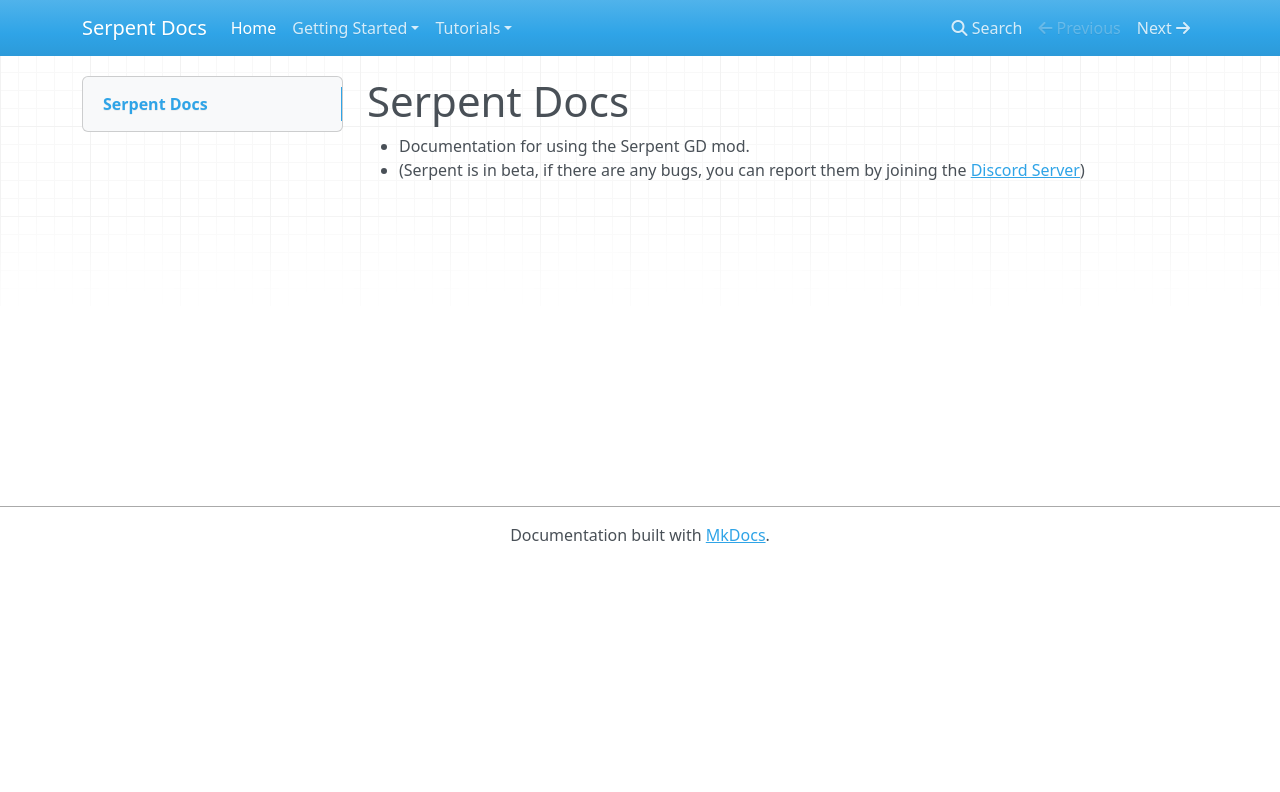
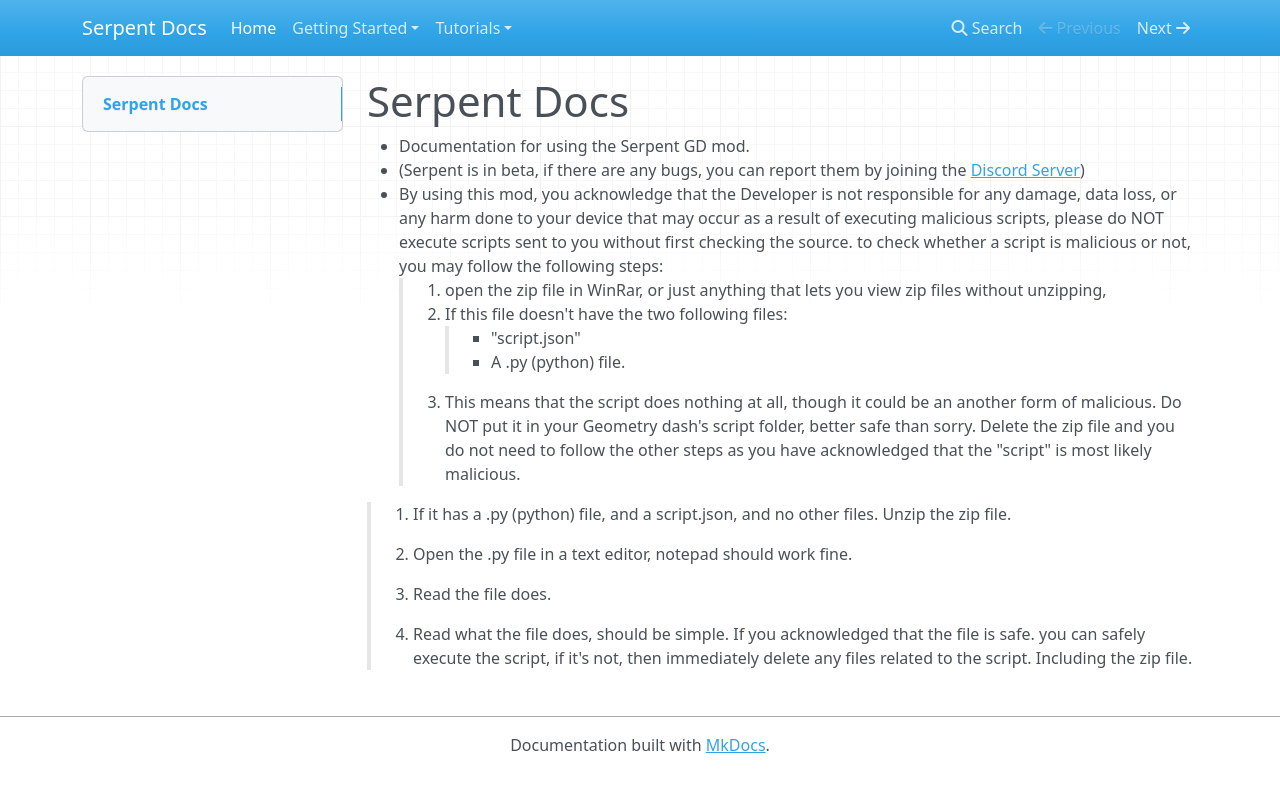
Before and after one commit to YellowCat98/serpent-docs, an MkDocs documentation site: the page built from docs/index.md, in a window 1280 px wide. Shown: the top 792 px of the page. Built offline with MkDocs 1.6.1, drawn with Linux system fonts in a browser that asks for light colours; nearby versions of some CDN libraries.

Commit message:
add things

```diff
--- a/docs/index.md
+++ b/docs/index.md
@@ -2,3 +2,16 @@
 
 - Documentation for using the Serpent GD mod.
 - (Serpent is in beta, if there are any bugs, you can report them by joining the [Discord Server](https://discord.gg/qnPgmUVZsV))
+- By using this mod, you acknowledge that the Developer is not responsible for any damage, data loss, or any harm done to your device that may occur as a result of executing malicious scripts, please do NOT execute scripts sent to you without first checking the source. to check whether a script is malicious or not, you may follow the following steps:
+> 1. open the zip file in WinRar, or just anything that lets you view zip files without unzipping,
+> - If this file doesn't have the two following files:
+> > - "script.json"
+> > - A .py (python) file.
+> - This means that the script does nothing at all, though it could be an another form of malicious. Do NOT put it in your Geometry dash's script folder, better safe than sorry. Delete the zip file and you do not need to follow the other steps as you have acknowledged that the "script" is most likely malicious.
+
+> 2. If it has a .py (python) file, and a script.json, and no other files. Unzip the zip file.
+
+> 3. Open the .py file in a text editor, notepad should work fine.
+
+> 4. Read the file does.
+> - Read what the file does, should be simple. If you acknowledged that the file is safe. you can safely execute the script, if it's not, then immediately delete any files related to the script. Including the zip file.
```
